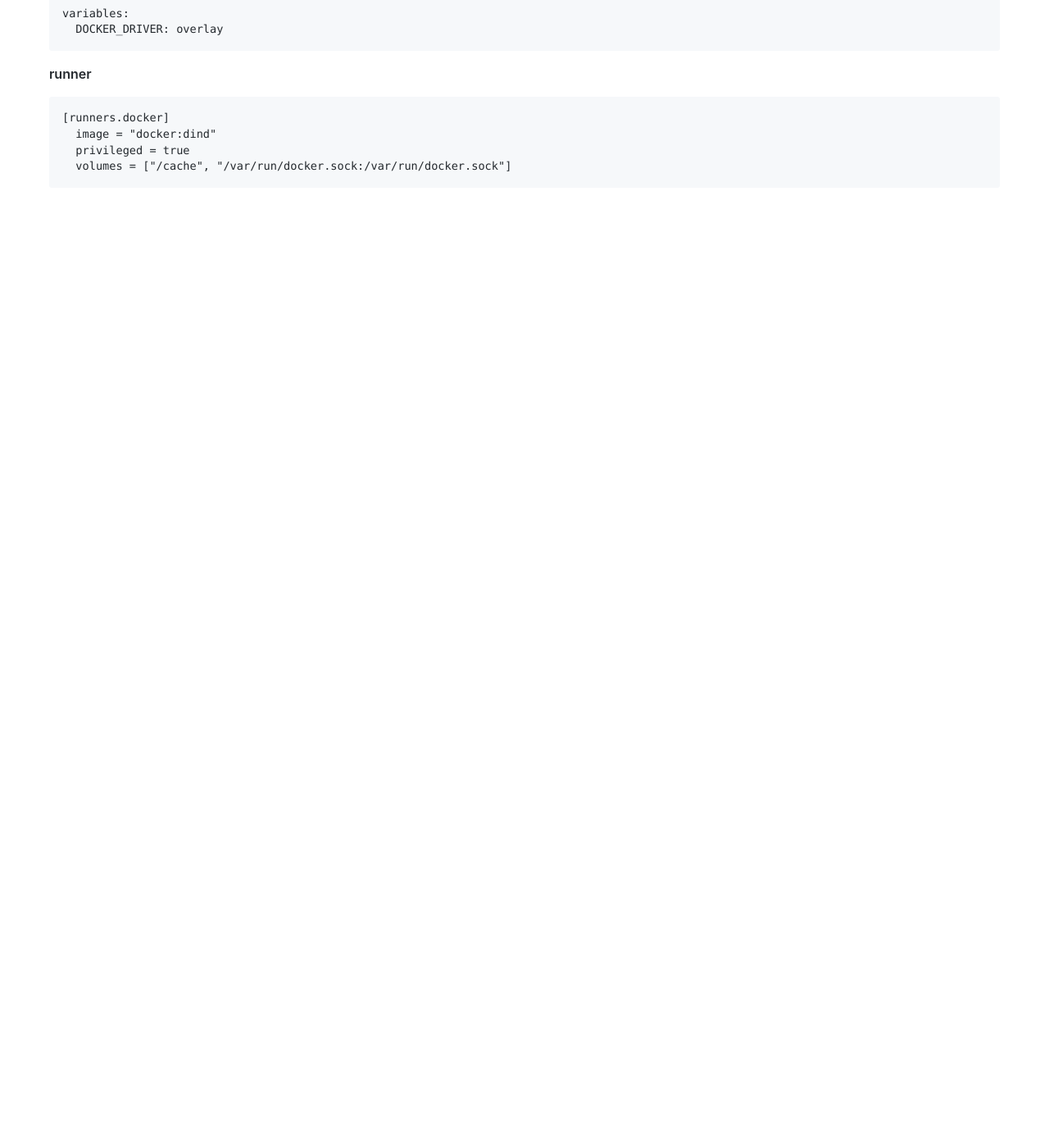
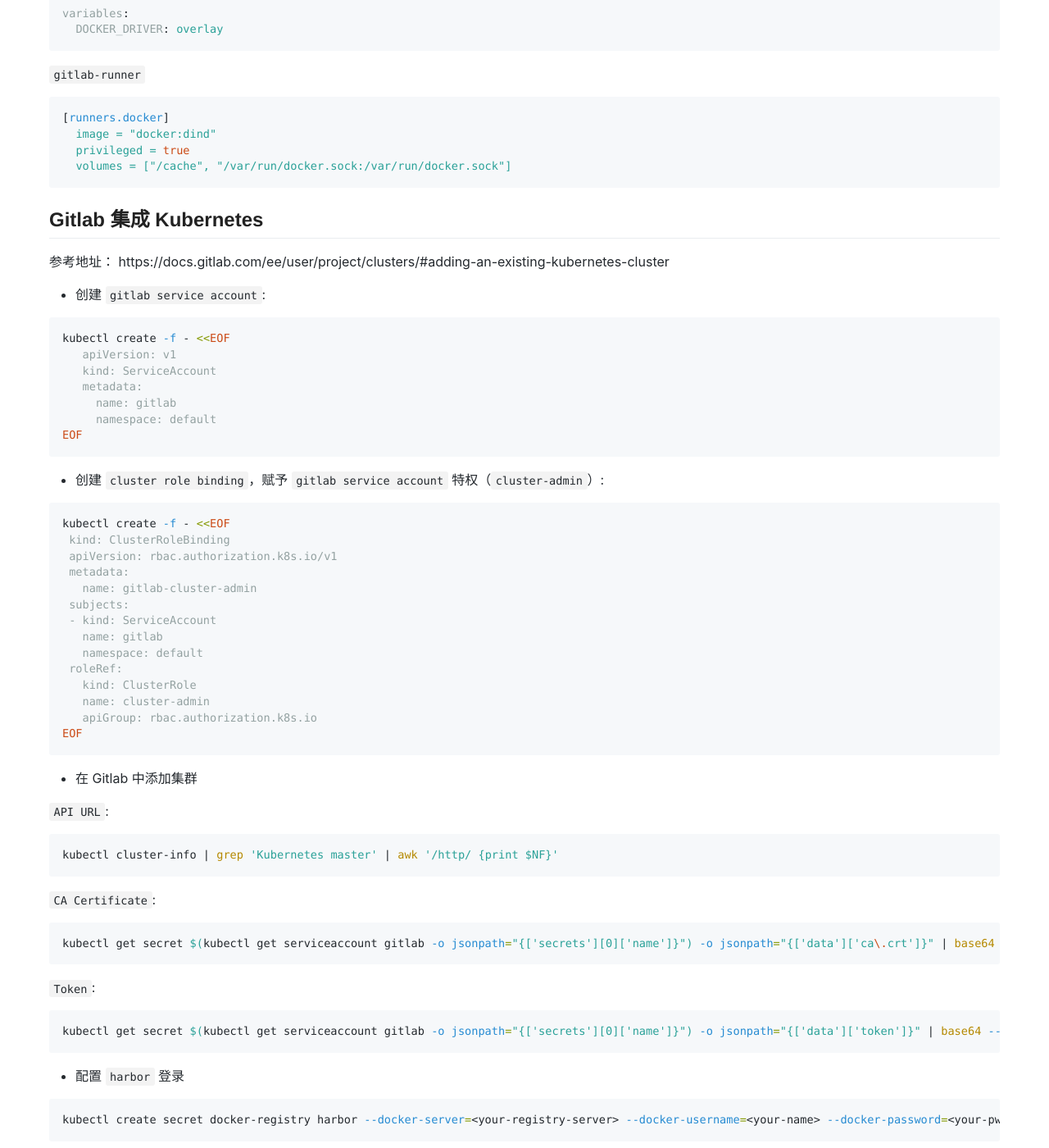
Before and after one commit to lomocc/lomocc.github.io, a Jekyll site: the page built from _posts/2018-12-27-gitlab-ci.md, in a window 1280 px wide and 1400 px high, scrolled down 344 px. Shown: the whole window at 82% size. Built offline with Jekyll 4.4.1, drawn with Linux system fonts in a browser that asks for light colours; our own code applies the rules of GitHub Pages for plain Markdown files; comment, search, counter and statistics services are not loaded; before the commit the page ends 900 px from its top, so only the background shows below that; some of the changed text lies outside the part shown.

Commit message:
Update 2018-12-27-gitlab-ci.md

````diff
--- a/_posts/2018-12-27-gitlab-ci.md
+++ b/_posts/2018-12-27-gitlab-ci.md
@@ -3,22 +3,107 @@
 tag: devops
 ---
 
-# Gitlab CI 问题总结
+# Gitlab CI 总结
 
-## *docker:dind* ([docker-in-docker](https://blog.docker.com/2013/09/docker-can-now-run-within-docker/)) 缓存镜像
+## ([docker-in-docker](https://blog.docker.com/2013/09/docker-can-now-run-within-docker/)) 缓存镜像
 
-**.gitlab-ci.yml**
+`.gitlab-ci.yml`
 
-```
+```yaml
 variables:
   DOCKER_DRIVER: overlay
 ```
 
-**runner**
+`gitlab-runner`
 
-```
+```yaml
 [runners.docker]
   image = "docker:dind"
   privileged = true
   volumes = ["/cache", "/var/run/docker.sock:/var/run/docker.sock"]
 ```
+
+## Gitlab 集成 Kubernetes
+
+参考地址： https://docs.gitlab.com/ee/user/project/clusters/#adding-an-existing-kubernetes-cluster
+
+- 创建 `gitlab service account`:
+
+```sh
+kubectl create -f - <<EOF
+   apiVersion: v1
+   kind: ServiceAccount
+   metadata:
+     name: gitlab
+     namespace: default
+EOF
+```
+
+- 创建 `cluster role binding`，赋予 `gitlab service account` 特权（`cluster-admin`）:
+
+```sh
+kubectl create -f - <<EOF
+ kind: ClusterRoleBinding
+ apiVersion: rbac.authorization.k8s.io/v1
+ metadata:
+   name: gitlab-cluster-admin
+ subjects:
+ - kind: ServiceAccount
+   name: gitlab
+   namespace: default
+ roleRef:
+   kind: ClusterRole
+   name: cluster-admin
+   apiGroup: rbac.authorization.k8s.io
+EOF
+```
+
+- 在 Gitlab 中添加集群
+
+`API URL`:
+
+```sh
+kubectl cluster-info | grep 'Kubernetes master' | awk '/http/ {print $NF}'
+```
+
+`CA Certificate`:
+
+```sh
+kubectl get secret $(kubectl get serviceaccount gitlab -o jsonpath="{['secrets'][0]['name']}") -o jsonpath="{['data']['ca\.crt']}" | base64 --decode
+```
+
+`Token`:
+
+```sh
+kubectl get secret $(kubectl get serviceaccount gitlab -o jsonpath="{['secrets'][0]['name']}") -o jsonpath="{['data']['token']}" | base64 --decode
+```
+
+- 配置 `harbor` 登录
+
+```sh
+kubectl create secret docker-registry harbor --docker-server=<your-registry-server> --docker-username=<your-name> --docker-password=<your-pword> --docker-email=<your-email>
+```
+
+```yaml
+imagePullSecrets:
+  - name: harbor
+```
+
+## 解决默认 `default` 账户权限不足问题
+
+```sh
+kubectl create -f - <<EOF
+ kind: ClusterRoleBinding
+ apiVersion: rbac.authorization.k8s.io/v1
+ metadata:
+   name: default-cluster-admin
+ subjects:
+ - kind: ServiceAccount
+   name: default
+   namespace: default
+ roleRef:
+   kind: ClusterRole
+   name: cluster-admin
+   apiGroup: rbac.authorization.k8s.io
+EOF
+```
````
